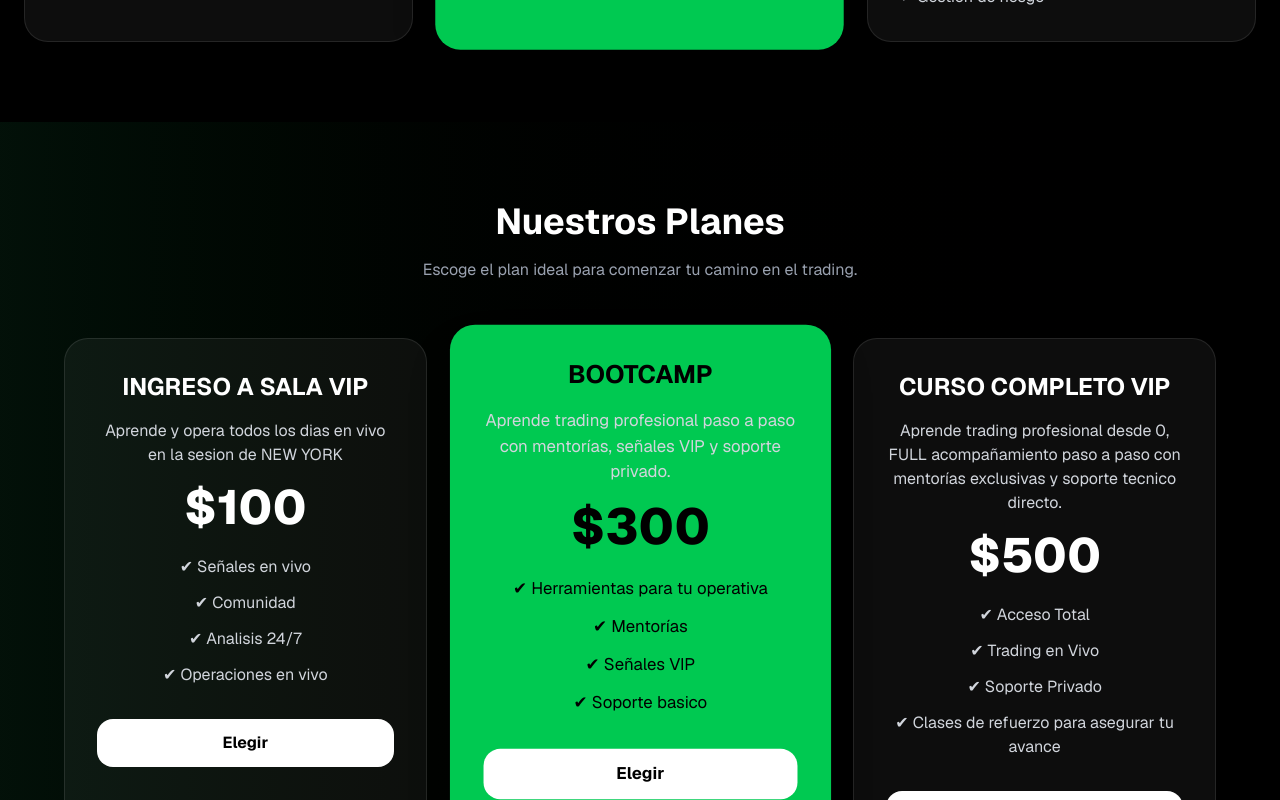
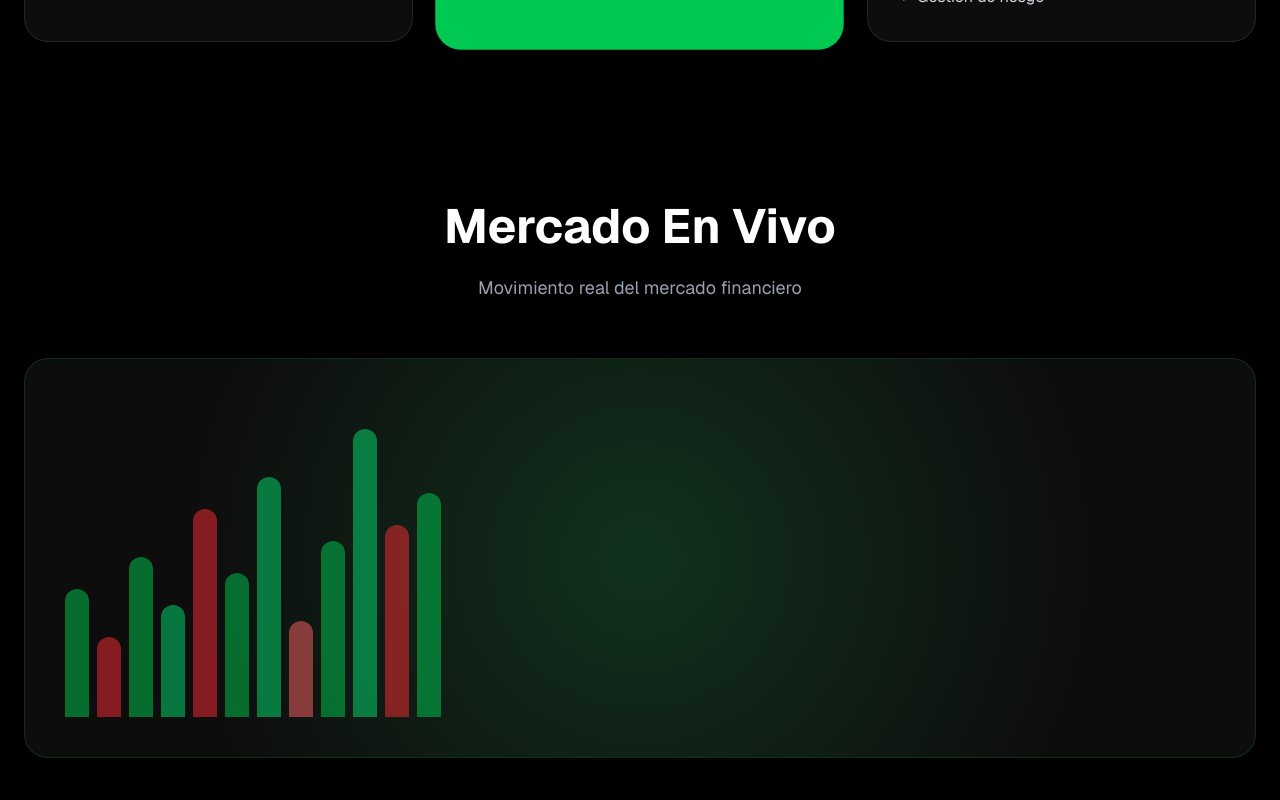
Before and after one commit to profit-12/la-sala-del-profit, a Next.js app: page / in a window 1280 px wide. Shown: the part 2300-3100 px from the top of the page. Built offline with nearby package versions, Linux system fonts and the light colour scheme.

Commit message:
velasjaponesas

```diff
--- a/app/page.tsx
+++ b/app/page.tsx
@@ -187,6 +187,40 @@ export default function LaSalaDelProfit() {
       </ul>
     </div>
 
+  </div>
+</section>
+<section className="py-20 bg-black overflow-hidden">
+  <div className="max-w-7xl mx-auto px-6 text-center">
+
+    <h2 className="text-5xl font-bold mb-6 text-white">
+      Mercado En Vivo
+    </h2>
+
+    <p className="text-gray-400 mb-14 text-lg">
+      Movimiento real del mercado financiero
+    </p>
+
+    <div className="relative h-[400px] rounded-3xl border border-green-500/20 bg-white/5 backdrop-blur-xl overflow-hidden">
+
+      <div className="absolute inset-0 opacity-20 bg-[radial-gradient(circle_at_center,_#22c55e,_transparent_70%)]"></div>
+
+      <div className="flex items-end h-full gap-2 px-10 pb-10 animate-pulse">
+
+        <div className="w-6 h-32 bg-green-500 rounded-t-full"></div>
+        <div className="w-6 h-20 bg-red-500 rounded-t-full"></div>
+        <div className="w-6 h-40 bg-green-500 rounded-t-full"></div>
+        <div className="w-6 h-28 bg-green-400 rounded-t-full"></div>
+        <div className="w-6 h-52 bg-red-500 rounded-t-full"></div>
+        <div className="w-6 h-36 bg-green-500 rounded-t-full"></div>
+        <div className="w-6 h-60 bg-green-400 rounded-t-full"></div>
+        <div className="w-6 h-24 bg-red-400 rounded-t-full"></div>
+        <div className="w-6 h-44 bg-green-500 rounded-t-full"></div>
+        <div className="w-6 h-72 bg-green-400 rounded-t-full"></div>
+        <div className="w-6 h-48 bg-red-500 rounded-t-full"></div>
+        <div className="w-6 h-56 bg-green-500 rounded-t-full"></div>
+
+      </div>
+    </div>
   </div>
 </section>
       {/* PLANES */}
```
